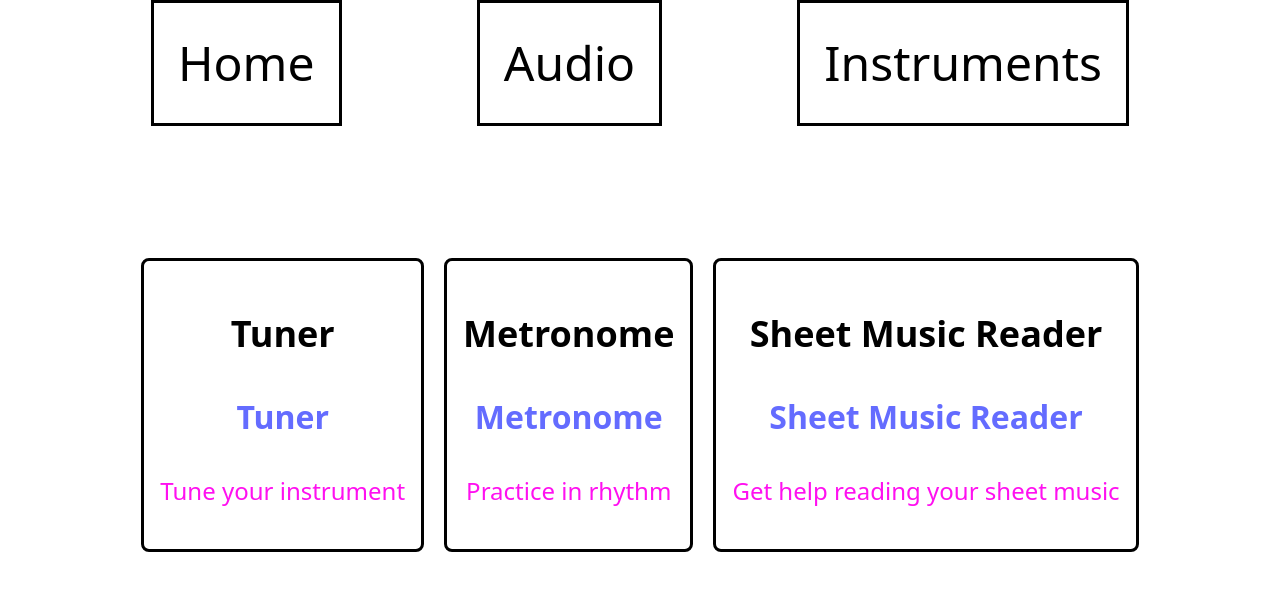
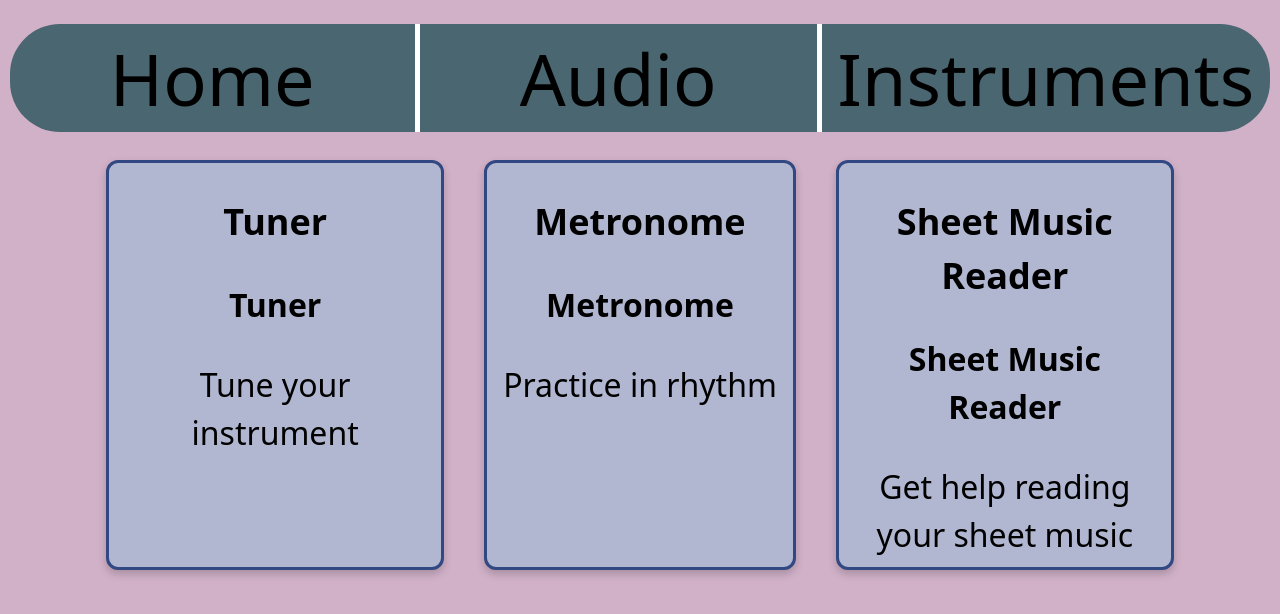
Before and after one commit to ChaseWright294/EyesAndEars, a React (Vite) app in the folder frontend/: page / in a window 1280 px wide. Shown: the top 614 px of the page. Built offline with nearby package versions, Linux system fonts and the light colour scheme.

Commit message:
CSS styling to color scheme as well as breaking up  files for orginizational purpuose

```diff
--- a/frontend/src/App.jsx
+++ b/frontend/src/App.jsx
@@ -1,4 +1,6 @@
 import './css/App.css'
+import './css/HomeCard.css'
+import './css/Navbar.css'
 import Home from './pages/Home'
 import Audio from './pages/Audio'
 import Instruments from './pages/Instruments'
--- a/frontend/src/components/NavBar.jsx
+++ b/frontend/src/components/NavBar.jsx
@@ -7,7 +7,7 @@ function NavBar() {
             <div className="navbar-links">
                 <Link to ="/" className="nav-link">Home</Link>
                 <Link to ="/audio" className="nav-link">Audio</Link>
-                <Link to ="/instruments" className="nav-link">Instruments</Link>
+                <Link to ="/instruments" className="last-nav-link">Instruments</Link>
             </div>
         </nav>
     )
--- a/frontend/src/css/App.css
+++ b/frontend/src/css/App.css
@@ -6,40 +6,14 @@
   text-align: center;
 }
 
-.home-card {
-  display:inline-flex;
-  padding:1rem;
-  flex-direction:row;
-  position:relative;
-  border-radius: 8px;
-  border: 3px solid rgb(0, 0, 0);
-  background-color: rgb(255, 255, 255);
-  margin:100px 10px 4px 10px;
+body {
+  background-color: #D1B1C8;
 }
+
 
 .page-info {
   font-size: 150%;
-  color: #000;
-}
-
-.navbar-links {
-  display: flex;
-  gap:2rem;
-  flex-direction: row;
-}
-
-.nav-link {
-  color:rgb(0, 0, 0);
-  background-color: rgb(255, 255, 255);
-  top: 0px;
-  border: 3px solid black;
-  padding: .5em;
-  margin: auto;
-  font-size: 300%;
-}
-.nav-link:focus{
-  background-color: black;
-  color:white;
+  color: black;
 }
 
 .main-content {
@@ -59,14 +33,11 @@
 }
 
 h3 {
+  color:black;
   font-size: xx-large;
 }
 
-.functionality-card p {
-  color: #FF10F0;
+p{
+  color:black;
+  font-size: xx-large;
 }
-.functionality-card p:hover {
-  color:blue;
-}
-
-p{font-size: x-large;}
--- /dev/null
+++ b/frontend/src/css/Homecard.css
@@ -0,0 +1,26 @@
+.home-card {
+    display:inline-flex;
+    flex-direction:row;
+    position:static;
+    border-radius: 12px;
+    border: 3px solid #314883;
+    background-color: #B1B7D1;
+    margin: 20px;
+    padding: 2px 16px;
+    box-shadow: 0 4px 8px 0 rgba(0, 0, 0, 0.2);
+    max-width: 300px;
+    height: 400px;
+    text-align: center;
+  }
+  .home-card:hover{
+    background-color: #314883;
+    box-shadow: 0 8px 16px 0 rgba(0, 0, 0, 0.8);
+  }
+
+  .home-card:hover h3{
+    color: white;
+  }
+
+  .home-card:hover p{
+    color: #314883;
+  }
--- /dev/null
+++ b/frontend/src/css/Navbar.css
@@ -0,0 +1,43 @@
+
+.navbar-links {
+    float: left;
+    font-size:450%;
+    display: block;
+    text-align: center;
+  }
+
+  .nav-link {
+    color: black;
+    padding: 14px 100px;
+    text-decoration: none;
+    display: inline;
+    border-right: 5px solid white;
+
+  }
+  .last-nav-link{
+    color: black;
+    padding: 14px 16px;
+    text-decoration: none;
+    display: inline;
+  }
+
+  .nav-link:hover{
+    background-color: #B1B7D1;
+    color: #312883;
+  }
+  .last-nav-link:hover{
+    background-color: #B1B7D1;
+    color: #312883;
+  }
+
+  .navbar{
+    list-style-type: none;
+    margin: 0;
+    padding: 0;
+    overflow: hidden;
+    background-color: #4A6670;
+    position: sticky;
+    top: 24px;
+    width: auto;
+    border-radius: 50px;
+  }
--- a/frontend/src/css/SearchInstruments.css
+++ b/frontend/src/css/SearchInstruments.css
@@ -2,11 +2,16 @@
 this will be where we add the styling for the searchInstruments page
 */
 
-li {
-    color: white;
-    font-size: x-large;
+
+input{
+    font-size:xx-large;
+    color: black;
+    background-color: white;
+    border-radius: 20px;
+    padding: 5px 10px;
 }
 
-input{
-    font-size:x-large;
+ul {
+    font-size: xx-large;
+    color: black;
 }
```
